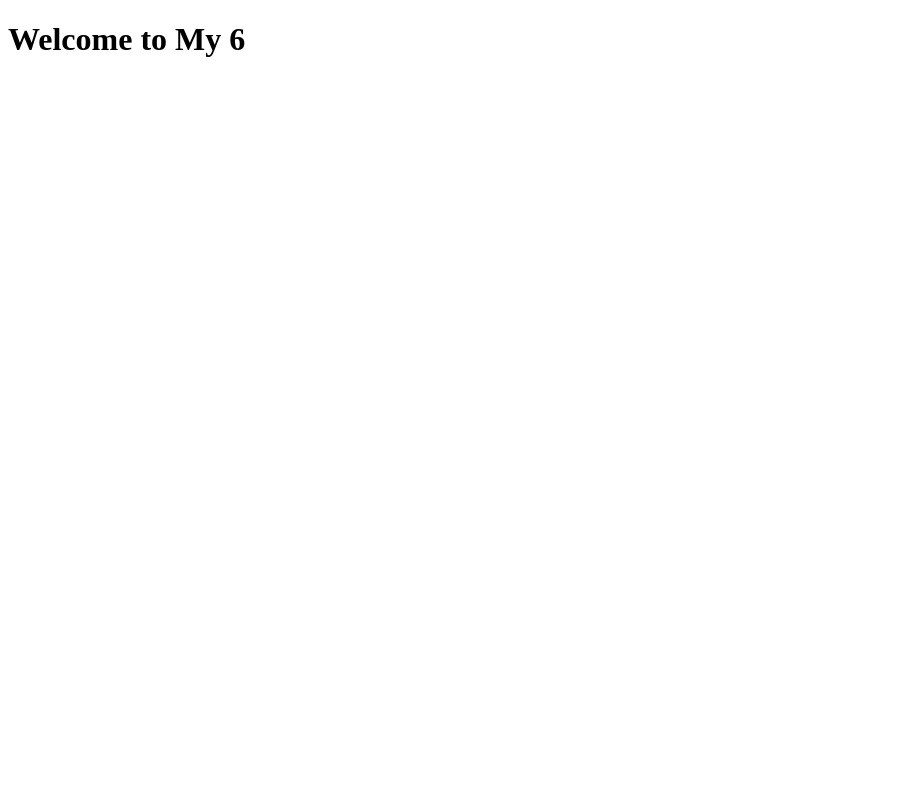
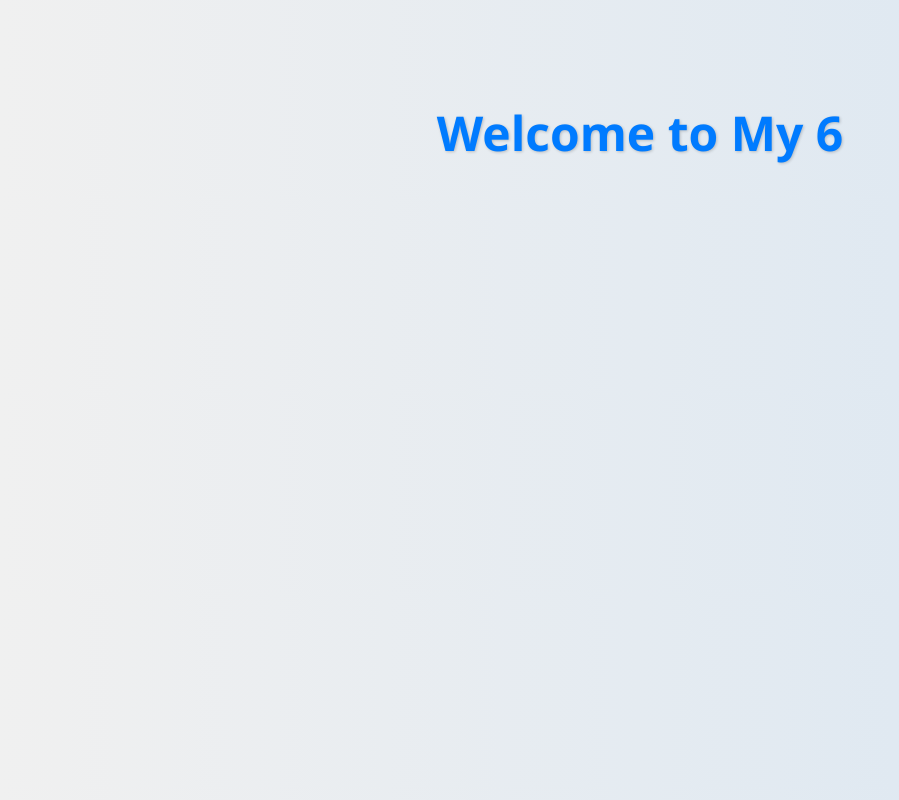
Before and after one commit to Mufinance/github, a plain HTML site: page index.html in a window 1280 px wide. Shown: the whole page, without its empty margins (0-899 px from the left). Drawn offline with Linux system fonts and the light colour scheme.

Commit message:
Added Design fro webiste

```diff
--- a/index.html
+++ b/index.html
@@ -4,6 +4,7 @@
     <meta charset="UTF-8">
     <meta name="viewport" content="width=<device-width>, initial-scale=1.0">
     <title>Document</title>
+    <link rel="stylesheet" href="style.css"> <!-- हे लक्षात ठेव -->
 </head>
 <body>
     <h1>Welcome to My 6</h1>
--- /dev/null
+++ b/style.css
@@ -0,0 +1,24 @@
+/* Background and font */
+body {
+    background: linear-gradient(to right, #f0f0f0, #d9e6f2);
+    font-family: 'Segoe UI', Tahoma, Geneva, Verdana, sans-serif;
+    margin: 0;
+    padding: 0;
+}
+
+/* Heading */
+h1 {
+    color: #007BFF;
+    text-align: center;
+    margin-top: 100px;
+    font-size: 3rem;
+    text-shadow: 1px 1px 3px rgba(0, 0, 0, 0.2);
+}
+
+/* Optional subtitle */
+p {
+    text-align: center;
+    color: #333;
+    font-size: 1.2rem;
+    margin-top: 20px;
+}
```
